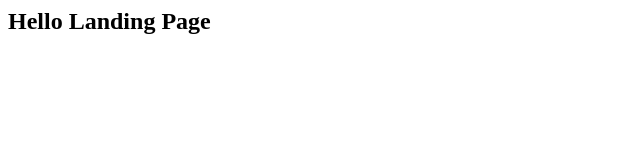
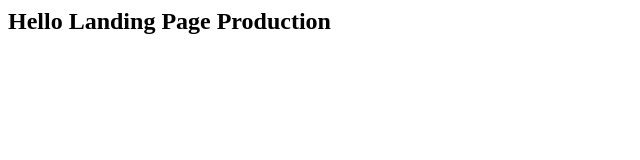
Before and after one commit to franknaw/nodejs-hw, a website: page html/index.html in a window 1280 px wide. Shown: the whole page, without its empty margins (0-640 px from the left). Drawn offline with Linux system fonts and the light colour scheme.

Commit message:
Update for production branch

```diff
--- a/html/index.html
+++ b/html/index.html
@@ -1,5 +1,5 @@
 <html>
   <body>
-    <h2>Hello Landing Page</h2>
+    <h2>Hello Landing Page Production</h2>
   </body>
 </html>
```
